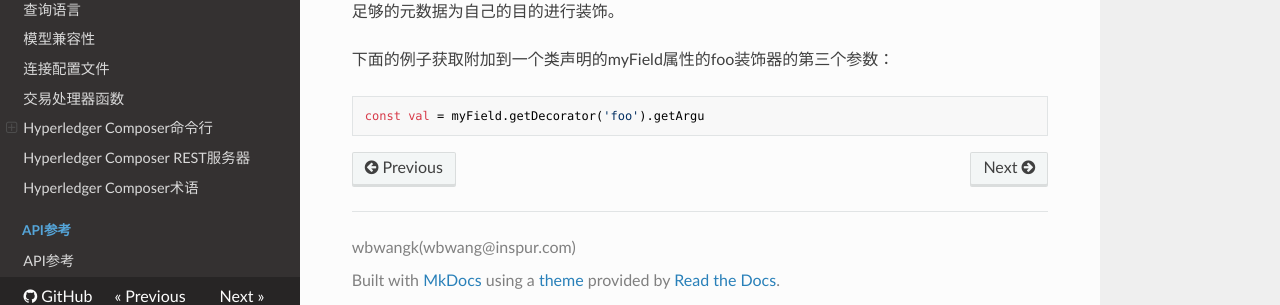
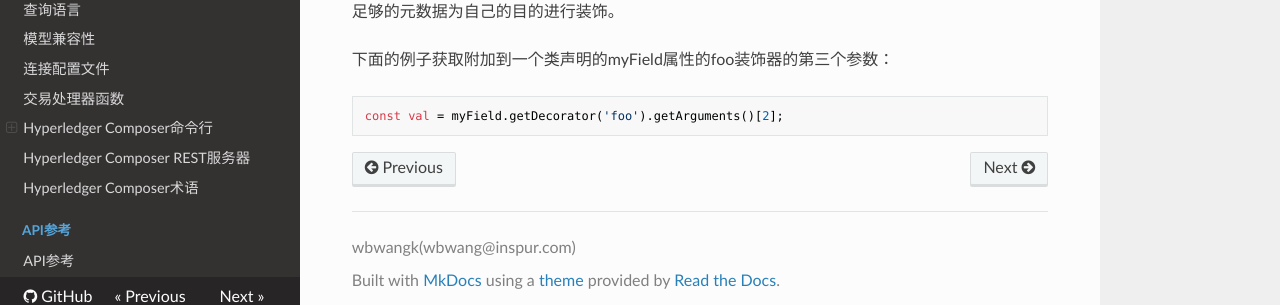
Before and after one commit to wbwangk/ComposerDocs, an MkDocs documentation site: the page built from docs/reference_cto_language.md, in a window 1280 px wide and 900 px high, scrolled down 4736 px. Shown: the part 583-888 px from the top of the window. Built offline with MkDocs 1.6.1, drawn with Linux system fonts in a browser that asks for light colours; nearby versions of some CDN libraries; old or Windows-style settings are respelled for this version of MkDocs.

Commit message:
Update reference_cto_language.md

````diff
--- a/docs/reference_cto_language.md
+++ b/docs/reference_cto_language.md
@@ -238,5 +238,5 @@ participant Buyer extends Person {
 
 下面的例子获取附加到一个类声明的myField属性的foo装饰器的第三个参数：
 ```
-const val = myField.getDecorator('foo').getArgu
+const val = myField.getDecorator('foo').getArguments()[2];
 ```
````
